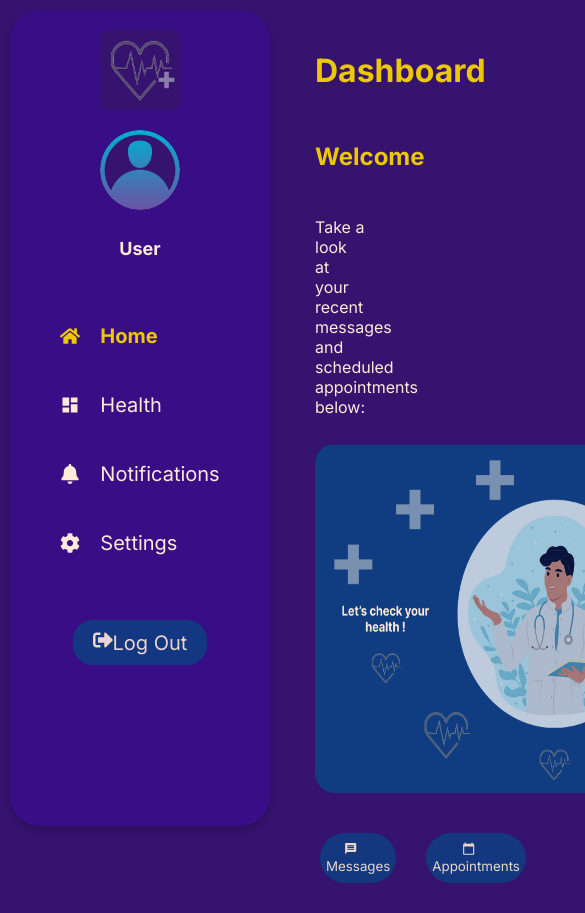
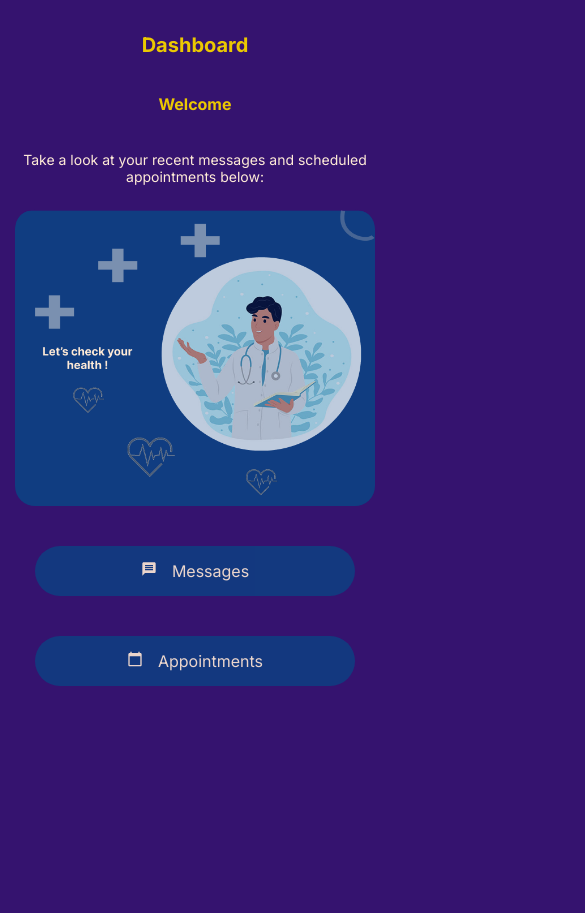
Before and after one commit to MaccccD/Haemophilia-Healthcare-App, a React (Create React App) app: page / in a window 390 px wide. Shown: the top 913 px of the page, 585 px wide, since content can reach past the window. After the commit the page ends 844 px from the top, so only its background shows below. Built offline with nearby package versions, Linux system fonts and the light colour scheme; sample sign-in values are in the browser's storage; a web font is replaced by a local one.

Commit message:
Responsiveness Homepage Update Part 1
-Added mobile friendly layout part 1

```diff
--- a/src/Main Pages/Logout.jsx
+++ b/src/Main Pages/Logout.jsx
@@ -12,7 +12,7 @@ function Logout() {
     function HandleLogOut(event){
      event.preventDefault();
      if(LogOut){
-        navigate("/AccountSetUpPage1");
+        navigate("/Login");
         return;
      }
     }
--- a/src/Styles/Health.css
+++ b/src/Styles/Health.css
@@ -46,14 +46,6 @@
 }
 .bloodTest-Container {
   display: inline-block;
-  flex-direction: column;
-  padding: 30px;
-  margin-left: 290px;
-  gap: 20px;
-  color: #FFEBD7
-}
-.medications-Container {
-  display: block;
   flex-direction: column;
   padding: 30px;
   margin-left: 290px;
@@ -263,3 +255,22 @@ input:checked + .slider::before{
 .summary{
   margin: 20px;
 }
+/* @media screen and (max-width: 768px) {
+  .health-Container,
+  .bleeding-Container,
+  .clottingLevels-Container,
+  .bloodTest-Container,
+  .anxiety-Container,
+  .bloodPressure-Container,
+  .bloodPressureResults-Container,
+  .diabetes-Container,
+  .diabetesResults-Container,
+  .jointTracker-Container,
+  .results-Container,
+  .depression-Container,
+  .ptsd-Container,
+  .mentalHealthResults-Container{
+    margin-left: 0;
+    padding: 15px;
+  }
+} */
--- a/src/Styles/Home.css
+++ b/src/Styles/Home.css
@@ -92,3 +92,55 @@
   color: #103D81;
   font-size: 2.0rem;
 }
+
+@media screen and (max-width: 768px) {
+   .home-content,
+   .messages-Container,
+   .appointments-Container {
+    margin-left: 0;
+    margin-bottom: 80px;
+    padding: 15px;
+   }
+
+   .home-heading {
+    font-size: 20px;
+    text-align: center;
+   }
+
+   .home-subheading {
+    font-size: 16px;
+    text-align: center;
+   }
+
+   .home-text {
+    font-size: 14px;
+    text-align: center;
+   }
+
+   .heroImage {
+    width: 100%;
+    height: auto;
+    align-self: center;
+    border-radius: 20px;
+   }
+
+   .home-buttons {
+    flex-direction: column;
+    gap: 15px;
+    align-items: center;
+   }
+
+   .messages,.appointments {
+    width: 90%;
+    max-width: 320px;
+    height: 50px;
+    font-size: 16px;
+   }
+
+   .loading-Container {
+    font-size: 1.5rem;
+    padding: 20px;
+    text-align: center;
+   }
+
+}
--- a/src/Styles/NavBar.css
+++ b/src/Styles/NavBar.css
@@ -16,6 +16,12 @@
    box-shadow: 0 4px 8px rgba(0, 0, 0, 0.2);
    transition: transform 0.3s ease;
 }
+@media screen and (max-width: 768px) {
+    .sidebar {
+        display: none;
+    }
+}
+
 .logo {
     font-size: 32px;
     width: 80px;
@@ -105,3 +111,44 @@ nav {
 .logOut:hover {
     background-color: #09295a;
 }
+/* @media screen and (max-width: 768px) {
+    .sidebar {
+     position: fixed;
+     bottom: 0;
+     top: auto;
+     left: 0;
+     width: 40%;
+     height: 10px;
+     background-color: #1a0052;
+     display: flex;
+     flex-direction: row;
+     justify-content: center;
+     z-index: 1000;
+     padding: 0;
+   }
+   .logo, .logOut, .user-profile, .username{
+    display: none;
+   }
+   /* .logOut {
+    right: 80;
+    top:30;
+   }
+   .user-profile, .username {
+    width: 40px;
+    height: 40px;
+    align-items: end;
+    border-radius: 50%;
+   } */
+
+   /* .nav-links {
+    display: flex;
+    flex-direction: column;
+    align-items: center;
+    font-size: 12px;
+    color: #FFEBD7;
+    text-decoration: none;
+   }
+
+   .nav-icon {
+    font-size: 20px;
+   } */
```
